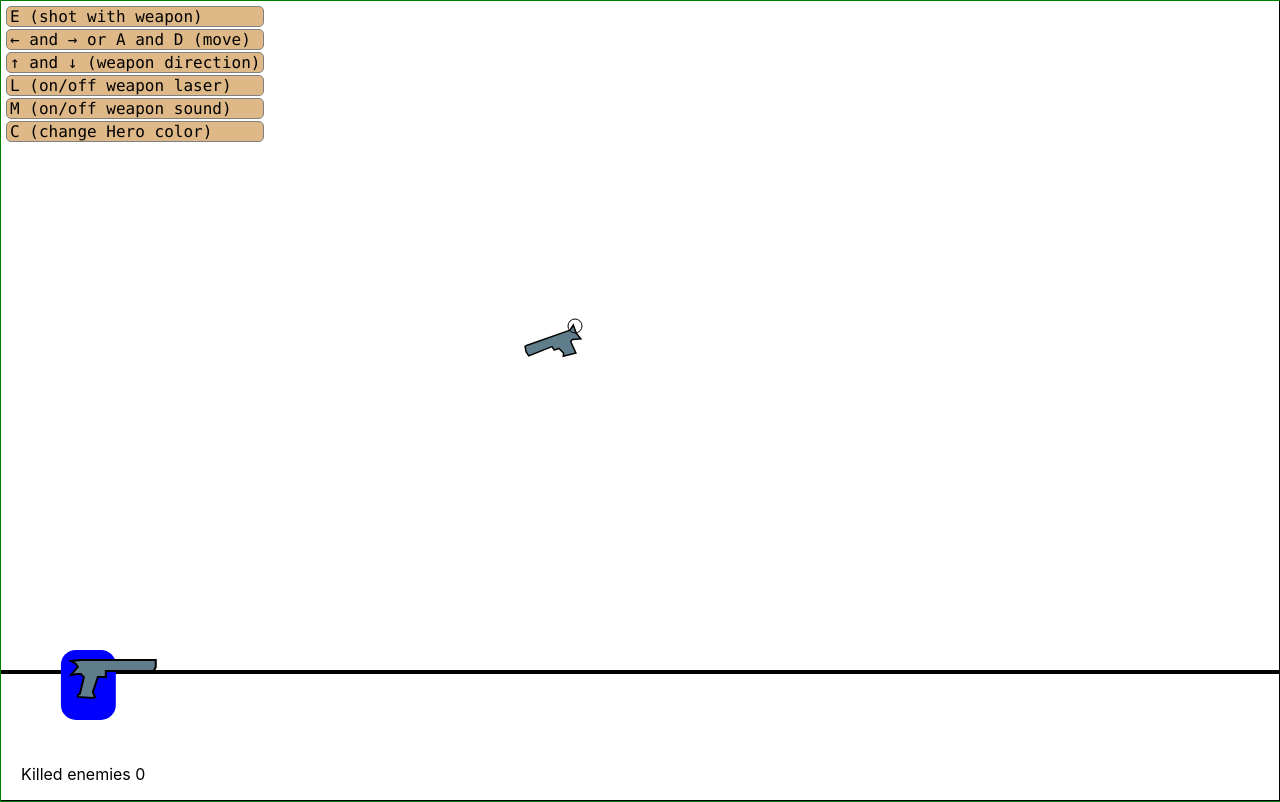
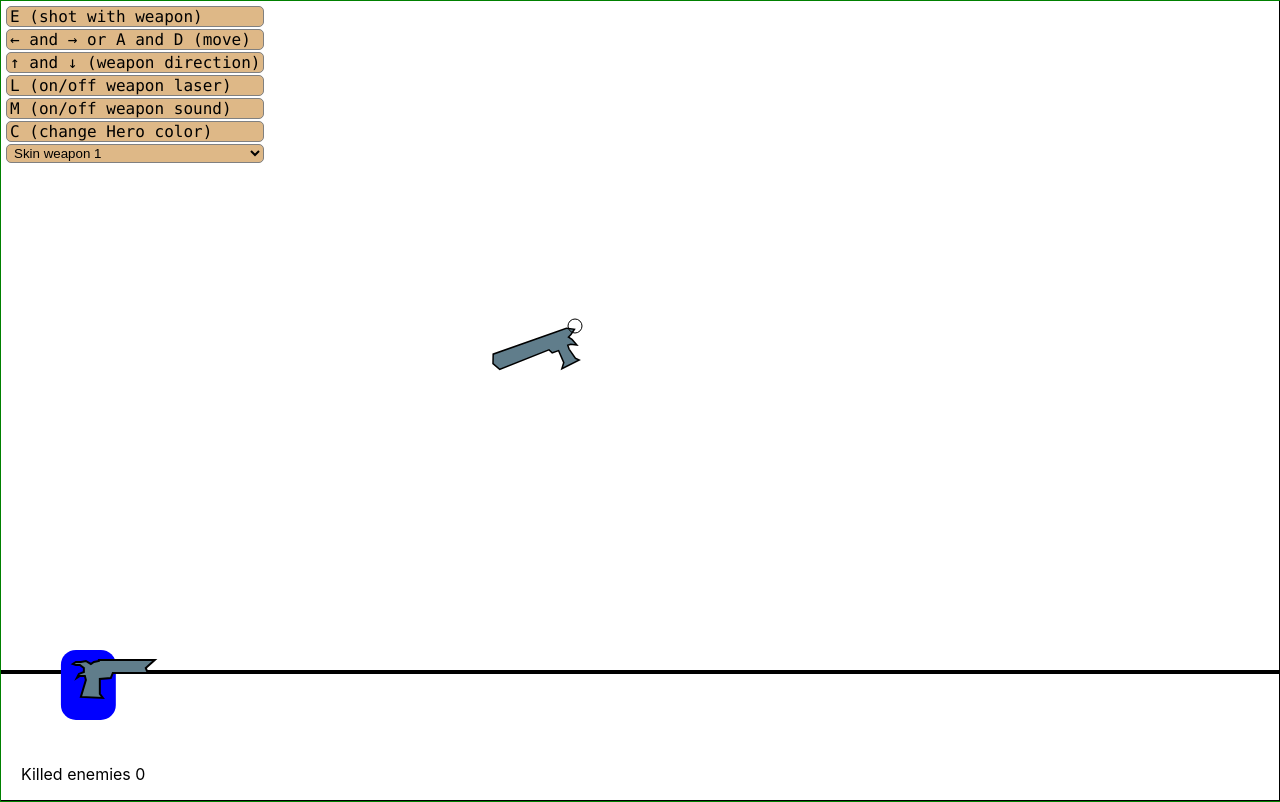
Before and after one commit to mrINEX/gta, a React (Create React App) app: page / in a window 1280 px wide. Built offline with nearby package versions, Linux system fonts and the light colour scheme.

Commit message:
feat: add select skin weapon

```diff
--- a/src/components/Canvas.jsx
+++ b/src/components/Canvas.jsx
@@ -1,9 +1,12 @@
-import React from 'react';
+import React, { useState } from 'react';
 import Hero from './Hero';
 import Ground from './Ground';
+import SCHEMES from '../constants/constants';
 import './scss/Canvas.scss';
 
 const Canvas = () => {
+  const [skin, setSkin] = useState(SCHEMES.schemePistol);
+
   const style = {
     border: '1px solid black',
     position: "absolute"
@@ -19,6 +22,11 @@ const Canvas = () => {
   };
   const viewBox = [0, 0, window.innerWidth, window.innerHeight];
 
+  function changeSkin(e) {
+    const { value } = e.target;
+    setSkin(SCHEMES[value]);
+  }
+
   return (
     <>
       <div className="prompts">
@@ -28,6 +36,11 @@ const Canvas = () => {
         <code className="btn-key">L (on/off weapon laser)</code>
         <code className="btn-key">M (on/off weapon sound)</code>
         <code className="btn-key">C (change Hero color)</code>
+        <select className="btn-key" name="select" onChange={changeSkin}>
+          <option value="schemePistol">Skin weapon 1</option>
+          <option value="schemePistol2">Skin weapon 2</option>
+          <option value="schemePistol3">Skin weapon 3</option>
+        </select>
       </div>
 
       <canvas id="canvas-bullet" style={styleBullet} width={window.innerWidth} height={window.innerHeight}></canvas>
@@ -35,7 +48,7 @@ const Canvas = () => {
 
       <svg id="svg-canvas" style={style} viewBox={viewBox}>
         <Ground />
-        <Hero />
+        <Hero skin={skin}/>
       </svg>
     </>
   );
--- a/src/components/Hero.jsx
+++ b/src/components/Hero.jsx
@@ -2,7 +2,7 @@ import React, { useEffect, useState } from 'react';
 import Pistol from './guns/Pistol';
 import SCHEMES from '../constants/constants';
 
-const Hero = () => {
+const Hero = (props) => {
     const [positionX, setPositionX] = useState(60);
     const [positionY, setPositionY] = useState(window.innerHeight - 150);
     const [colorHero, setColorHero] = useState(0);
@@ -95,6 +95,7 @@ const Hero = () => {
           isPressTrigger={isPressTrigger}
           isLaser={isLaser}
           isSound={isSound}
+          skin={props.skin}
           setIsPressTrigger={setIsPressTrigger}
         />
       </>
--- a/src/components/guns/Pistol.jsx
+++ b/src/components/guns/Pistol.jsx
@@ -1,11 +1,10 @@
 import React, { useState } from 'react';
-import SCHEMES from '../../constants/constants';
 import Enemy from '../Enemy';
 import shot from '../../assets/sounds/16557_1460656892.mp3'
 
 const Pistol = (props) => {
-  const { x, y, weaponDirection, isPressTrigger, isLaser, isSound } = props;
-  const path = SCHEMES.schemePistol3.replace(/%/g, '');
+  const { x, y, weaponDirection, isPressTrigger, isLaser, isSound, skin } = props;
+  const path = skin.replace(/%/g, '');
   const [enemyIsAlive, setEnemyIsAlive] = useState(0);
 
   if (isPressTrigger) {
--- a/src/components/scss/Canvas.scss
+++ b/src/components/scss/Canvas.scss
@@ -3,7 +3,7 @@
   padding: 5px;
   display: flex;
   flex-direction: column;
-  z-index: 10;
+  z-index: 15;
 
   .btn-key {
     border: 1px solid gray;
--- a/src/constants/constants.ts
+++ b/src/constants/constants.ts
@@ -1,6 +1,6 @@
 const SCHEMES = {
-  schemePistol: "78% 21%, 78% 27%, 75% 34%, 31% 32%, 30% 36%, 26% 36%, 23% 47%, 24% 52%, 12% 51%, 15% 46%, 18% 32%, 15% 30%, 11% 28%, 8% 29%, 15% 22%, 15% 19%, 13% 16%, 18% 18%, 20% 20%, 22% 19%, 22% 21%",
-  schemePistol2: "2% 0%, 6% 3%, 53% 3%, 53% 2%, 54% 8%, 53% 12%, 28% 11%, 27% 15%, 22% 15%, 19% 22%, 20% 24%, 9% 25%, 10% 13%, 7% 11%, 0% 13%, 2% 7%",
+  schemePistol: "84% 0%, 75% 8%, 77% 13%, 42% 13%, 40% 18%, 29% 19%, 29% 34%, 32% 38%, 10% 37%, 15% 20%, 14% 16%, 9% 16%, 6% 18%, 8% 14%, 13% 12%, 13% 8%, 9% 5%, 5% 5%, 2% 4%, 5% 2%, 10% 2%, 15% 1%, 20% 4%, 23% 2%, 28% 1%, 28% 0%",
+  schemePistol2: "86% 0%, 89% 8%, 85% 15%, 32% 13%, 30% 17%, 23% 17%, 22% 31%, 25% 35%, 9% 33%, 11% 31%, 14% 20%, 14% 15%, 10% 15%, 6% 17%, 8% 12%, 11% 8%, 7% 6%, 3% 3%, 9% 0%, 20% 0%",
   schemePistol3: "85% 0%, 85% 7%, 83% 11%, 35% 11%, 35% 17%, 27% 17%, 22% 32%, 24% 37%, 22% 38%, 7% 37%, 7% 35%, 9% 34%, 13% 17%, 10% 14%, 6% 14%, 0% 15%, 7% 7%, 5% 4%, 0% 1%, 10% 0%",
   drawPistol: function (x: any, y: any, ctx: { save: () => void; beginPath: () => void; translate: (arg0: any, arg1: any) => void; rotate: (arg0: any) => void; scale: (arg0: number, arg1: number) => void; strokeStyle: string; lineTo: (arg0: string, arg1: string) => void; closePath: () => void; lineWidth: number; stroke: () => void; fillStyle: string; fill: () => void; restore: () => void; }, angel: any) {
     const path = this.schemePistol2.replace(/%/g, '').split(' ');
```
